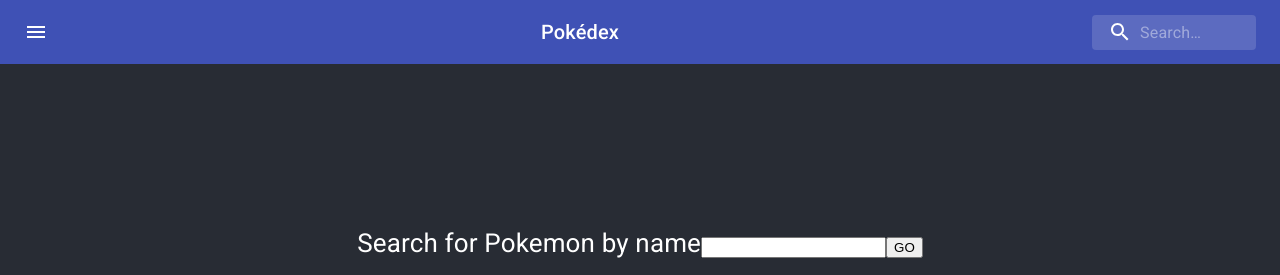
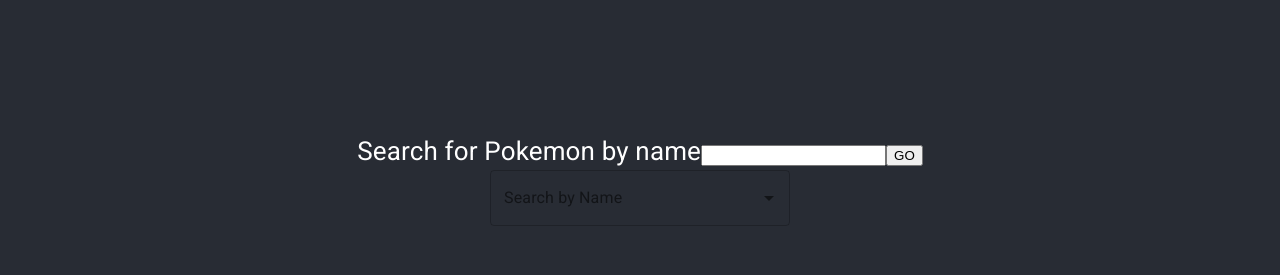
Before and after one commit to Felixr91/pokedex21, a React (Create React App) app: page / in a window 1280 px wide. Shown: the top 275 px of the page. Built offline with nearby package versions, Linux system fonts and the light colour scheme; no server answers.

Commit message:
autocomplete values working

```diff
--- a/src/App.js
+++ b/src/App.js
@@ -7,6 +7,7 @@
 import Sprite from './components/Sprite'
 import PokemonName from './components/PokemonName';
 import Navigation from './components/Navigation';
+import SearchComplete from './components/SearchComplete';
 
 const App = () =>{
   const [name, setCurrentPoke] = useState('Pikachu')
@@ -43,12 +44,13 @@
     <div className="App">
       <CssBaseline/>
 
-      <Navigation></Navigation>
+
 
       <header className="App-header">
 
 
       <ChangePokemon onUpdate={updatePokemon}/>
+      <SearchComplete></SearchComplete>
 
       <PokemonName data = {name}/>
 
--- a/src/components/Navigation.js
+++ b/src/components/Navigation.js
@@ -3,10 +3,9 @@
 import Toolbar from '@material-ui/core/Toolbar';
 import IconButton from '@material-ui/core/IconButton';
 import Typography from '@material-ui/core/Typography';
-import InputBase from '@material-ui/core/InputBase';
 import { fade, makeStyles } from '@material-ui/core/styles';
 import MenuIcon from '@material-ui/icons/Menu';
-import SearchIcon from '@material-ui/icons/Search';
+import SearchComplete from './SearchComplete'
 
 const useStyles = makeStyles((theme) => ({
   root: {
@@ -81,19 +80,11 @@
           <Typography className={classes.title} variant="h6" noWrap>
             Pokédex
           </Typography>
-          <div className={classes.search}>
-            <div className={classes.searchIcon}>
-              <SearchIcon />
-            </div>
-            <InputBase
-              placeholder="Search…"
-              classes={{
-                root: classes.inputRoot,
-                input: classes.inputInput,
-              }}
-              inputProps={{ 'aria-label': 'search' }}
-            />
-          </div>
+
+
+
+            <SearchComplete></SearchComplete>
+
         </Toolbar>
       </AppBar>
     </div>
--- /dev/null
+++ b/src/components/SearchComplete.js
@@ -0,0 +1,41 @@
+import { useState, useEffect } from 'react'
+import TextField from '@material-ui/core/TextField';
+import Autocomplete from '@material-ui/lab/Autocomplete';
+
+const SearchComplete = () => {
+    const [allNames, setAutoComplete] = useState([])
+
+
+    const fetchPokeNames = async() =>{
+      try{
+        const res = await fetch('https://pokeapi.co/api/v2/pokemon?limit=151')
+        const data = await res.json()
+        const pokearray = data.results
+
+        setAutoComplete(pokearray)
+      } catch(e){
+        console.log('unable to get poke names for autocomplete')
+      }
+    }
+
+
+    useEffect(()=>{
+        fetchPokeNames()
+    })
+
+    return (
+        <div>
+          <Autocomplete
+            id="combo-box-demo"
+            options={allNames}
+            getOptionLabel={(option) => option.name}
+            getOptionSelected={(option) => option.name }
+            style={{ width: 300 }}
+            renderInput={(params) => <TextField {...params} label="Search by Name" variant="outlined" />}
+          />
+
+        </div>
+    );
+}
+
+export default SearchComplete
```
